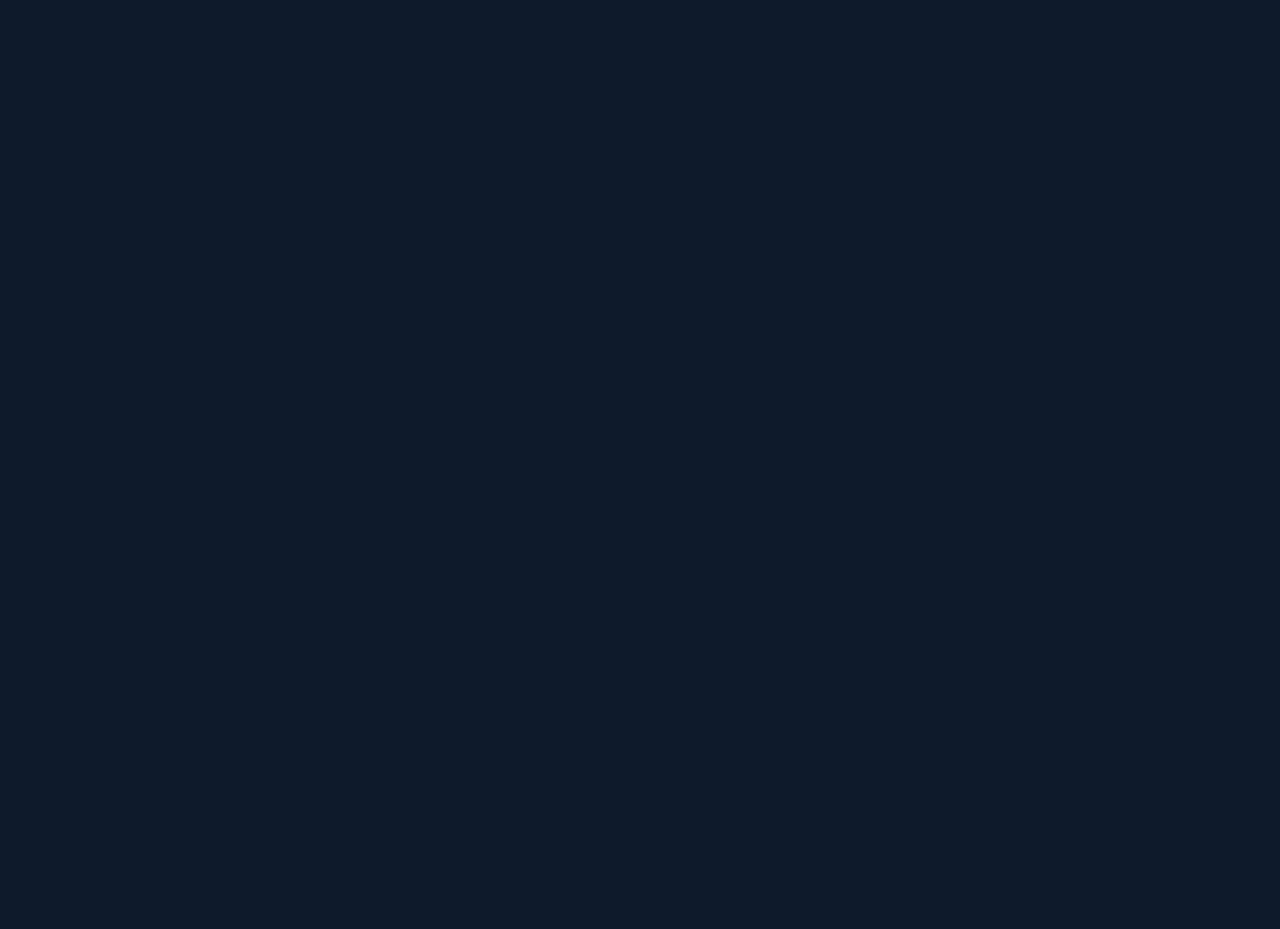
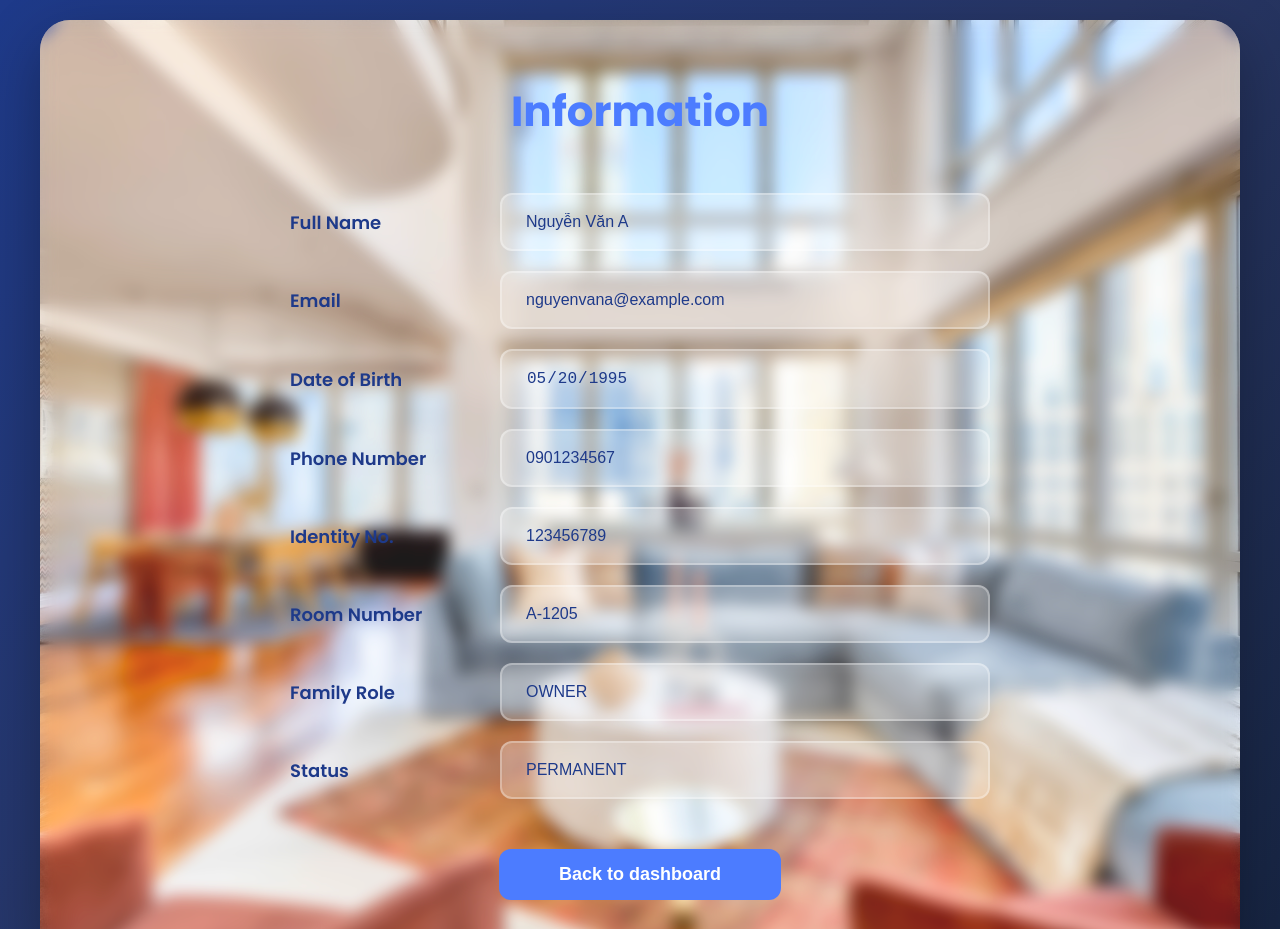
Before and after one commit to ToanTN5962/Bluemoon-Apartment-Management-System-_-CNPM-20251-_-Group-7, a React (Vite) app in the folder BluemoonApartmentManagementSystem/client/: page /account in a window 1280 px wide. Before the commit this address had no page. Shown: the top 929 px of the page. Before the commit the page ends 800 px from the top, so only its background shows below. Built offline with nearby package versions, Linux system fonts and the light colour scheme.

Commit message:
done navigate  button 'account' toAccountPage

```diff
--- a/BluemoonApartmentManagementSystem/client/src/App.jsx
+++ b/BluemoonApartmentManagementSystem/client/src/App.jsx
@@ -9,6 +9,7 @@ import AfterLoginPage from './pages/AfterLoginPage';
 import UserPage from './pages/UserPage';
 import UpdateInfoPage from './pages/UpdateInfoPage';
 import AdminPage from './pages/AdminPage';
+import AccountPage from './pages/AccountPage';
 
 function App() {
   return (
@@ -23,7 +24,8 @@ function App() {
         <Route path="/after-login" element={<AfterLoginPage/>} />
         <Route path="/user" element={<UserPage />} />
         <Route path="/admin" element={<AdminPage />} />
-        <Route path="update-info" element={<UpdateInfoPage/>}/>
+        <Route path="/update-info" element={<UpdateInfoPage/>}/>
+        <Route path="/account" element={<AccountPage/>}/>
       </Routes>
     </Router>
   );
--- /dev/null
+++ b/BluemoonApartmentManagementSystem/client/src/pages/AccountPage.jsx
@@ -0,0 +1,125 @@
+import React, { useState, useEffect } from 'react';
+import { useNavigate } from 'react-router-dom';
+import backgroundImage from '../assets/images/updateInfo-bg.jpg';
+
+export default function AccountPage() {
+  const navigate = useNavigate();
+
+  // Dữ liệu mẫu hiển thị cố định. Trong tương lai nếu fetch với backend thì sẽ thay đổi đoạn này
+  const [formData] = useState({
+    fullName: 'Nguyễn Văn A',
+    email: 'nguyenvana@example.com',
+    phoneNumber1: '0901234567',
+    identityNumber: '123456789',
+    phoneNumber2: '0907654321',
+    roomNumber: 'A-1205',
+    dateOfBirth: '1995-05-20',
+    familyRole: 'owner',
+    status: 'permanent'
+  });
+
+  // Style chung cho các ô chỉ xem (Read-only)
+  const readOnlyInputStyle = {
+    flex: 1,
+    padding: '18px 24px',
+    fontSize: '16px',
+    border: '2px solid rgba(255, 255, 255, 0.3)',
+    borderRadius: '12px',
+    backgroundColor: 'rgba(255, 255, 255, 0.2)', // Làm mờ nhẹ nền để báo hiệu không thể sửa
+    outline: 'none',
+    color: '#1e3a8a',
+    fontWeight: '300',
+    backdropFilter: 'blur(5px)',
+    cursor: 'not-allowed' // Đổi con trỏ chuột thành biểu tượng cấm
+  };
+
+  return (
+    <div style={{ minHeight: '100vh', display: 'flex', alignItems: 'center', justifyContent: 'center', padding: '20px', background: 'linear-gradient(135deg, #1e3a8a 0%, #283664ff 50%, #162441ff 100%)' }}>
+      <div style={{ width: '100%', maxWidth: '1200px', borderRadius: '30px', overflow: 'hidden', boxShadow: '0 20px 60px rgba(0, 0, 0, 0.3)', backgroundImage: `url(${backgroundImage})`, backgroundSize: 'cover', backgroundPosition: 'center' }}>
+        <div style={{ backdropFilter: 'blur(8px) saturate(150%)', backgroundColor: 'rgba(255, 255, 255, 0.1)', padding: '60px 80px' }}>
+
+          <h2 style={{ fontSize: '42px', fontWeight: '700', color: '#4c7cff', textAlign: 'center', marginBottom: '50px' }}>
+            Information
+          </h2>
+
+          <div style={{ maxWidth: '700px', margin: '0 auto', display: 'flex', flexDirection: 'column', gap: '20px' }}>
+
+            {/* Full Name */}
+            <div style={{ display: 'flex', alignItems: 'center', gap: '30px' }}>
+              <label style={labelStyle}>Full Name</label>
+              <input type="text" value={formData.fullName} readOnly style={readOnlyInputStyle} />
+            </div>
+
+            {/* Email */}
+            <div style={{ display: 'flex', alignItems: 'center', gap: '30px' }}>
+              <label style={labelStyle}>Email</label>
+              <input type="email" value={formData.email} readOnly style={readOnlyInputStyle} />
+            </div>
+
+            {/* Date of Birth */}
+            <div style={{ display: 'flex', alignItems: 'center', gap: '30px' }}>
+              <label style={labelStyle}>Date of Birth</label>
+              <input type="date" value={formData.dateOfBirth} readOnly style={readOnlyInputStyle} />
+            </div>
+
+            {/* Phone Numbers */}
+            <div style={{ display: 'flex', alignItems: 'center', gap: '30px' }}>
+              <label style={labelStyle}>Phone Number</label>
+              <input type="text" value={formData.phoneNumber1} readOnly style={readOnlyInputStyle} />
+            </div>
+
+            <div style={{ display: 'flex', alignItems: 'center', gap: '30px' }}>
+              <label style={labelStyle}>Identity No.</label>
+              <input type="text" value={formData.identityNumber} readOnly style={readOnlyInputStyle} />
+            </div>
+
+            {/* Room Info */}
+            <div style={{ display: 'flex', alignItems: 'center', gap: '30px' }}>
+              <label style={labelStyle}>Room Number</label>
+              <input type="text" value={formData.roomNumber} readOnly style={readOnlyInputStyle} />
+            </div>
+
+            {/* Role & Status (Chuyển sang input text để hiển thị đẹp hơn select khi read-only) */}
+            <div style={{ display: 'flex', alignItems: 'center', gap: '30px' }}>
+              <label style={labelStyle}>Family Role</label>
+              <input type="text" value={formData.familyRole.toUpperCase()} readOnly style={readOnlyInputStyle} />
+            </div>
+
+            <div style={{ display: 'flex', alignItems: 'center', gap: '30px' }}>
+              <label style={labelStyle}>Status</label>
+              <input type="text" value={formData.status.toUpperCase()} readOnly style={readOnlyInputStyle} />
+            </div>
+
+            {/* Nút quay lại thay vì nút Submit */}
+            <div style={{ display: 'flex', justifyContent: 'center', marginTop: '30px' }}>
+              <button
+                onClick={() => navigate(-1)}
+                style={{
+                  padding: '15px 60px',
+                  fontSize: '18px',
+                  fontWeight: '700',
+                  color: 'white',
+                  backgroundColor: '#4c7cff',
+                  border: 'none',
+                  borderRadius: '12px',
+                  cursor: 'pointer'
+                }}
+              >
+                Back to dashboard
+              </button>
+            </div>
+
+          </div>
+        </div>
+      </div>
+    </div>
+  );
+}
+
+const labelStyle = {
+  width: '180px',
+  fontSize: '18px',
+  fontWeight: '600',
+  color: '#1e3a8a',
+  textAlign: 'left'
+};
```
